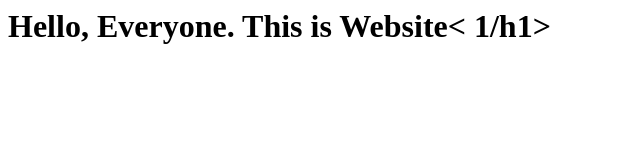
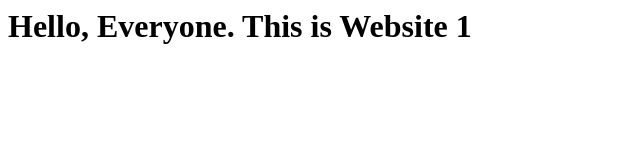
Before and after one commit to vishnuhorizon/static-website, a plain HTML site: page index.html in a window 1280 px wide. Shown: the whole page, without its empty margins (0-640 px from the left). Drawn offline with Linux system fonts and the light colour scheme.

Commit message:
Update index.html

```diff
--- a/index.html
+++ b/index.html
@@ -1,5 +1,5 @@
 <html>
 <body>
-<h1>Hello, Everyone. This is Website< 1/h1>
+<h1>Hello, Everyone. This is Website 1</h1>
 </body>
 </html>
```
